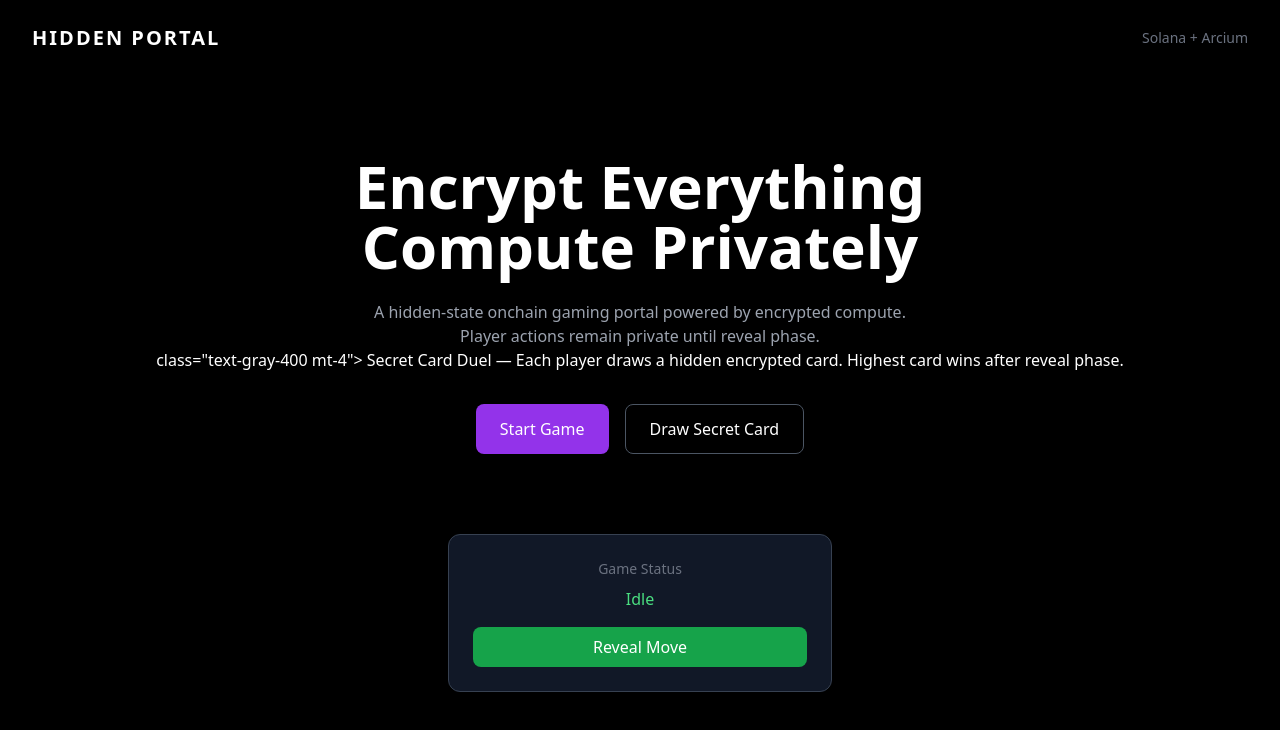
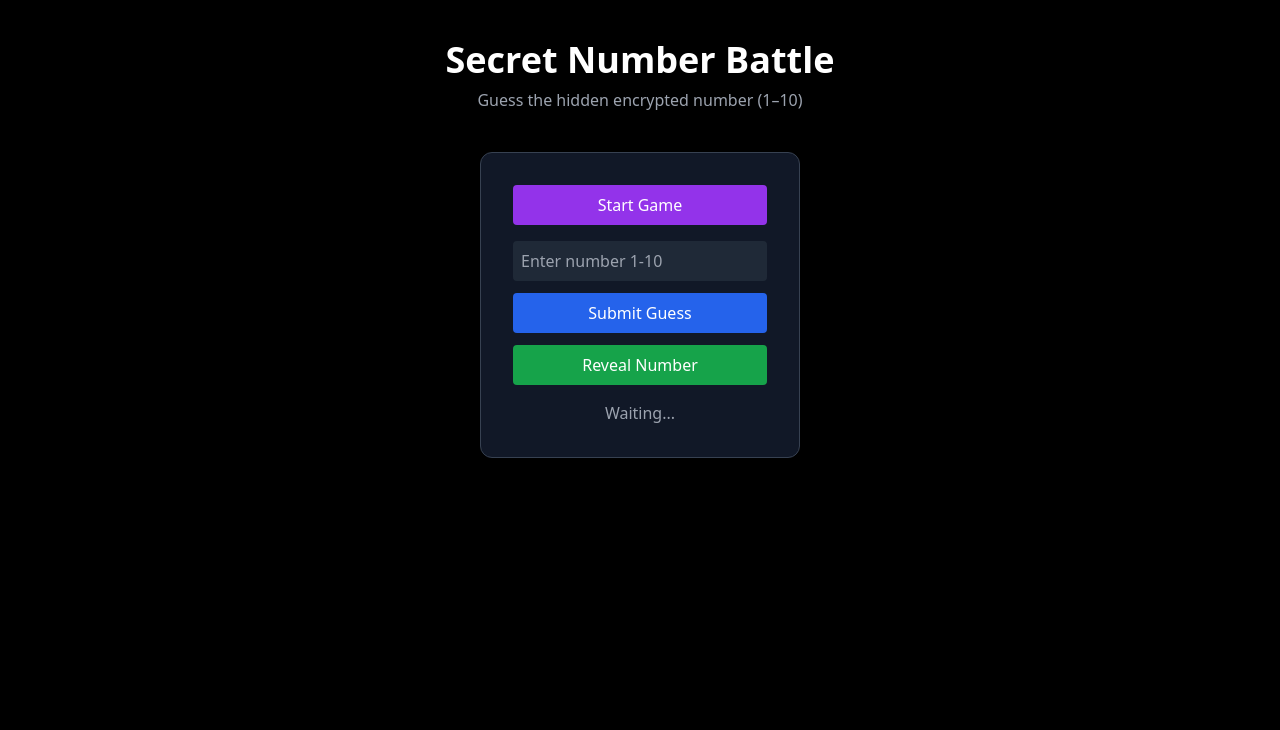
Before and after one commit to razzsandeep98/hidden-state-game, a plain HTML site: page frontend/index.html in a window 1280 px wide. Drawn offline with nearby package versions, Linux system fonts and the light colour scheme.

Commit message:
Update game title and enhance UI elements

```diff
--- a/frontend/index.html
+++ b/frontend/index.html
@@ -2,87 +2,78 @@
 <html lang="en">
 <head>
 <meta charset="UTF-8">
-<title>Encrypted Game Portal</title>
+<title>Secret Number Battle</title>
 <script src="https://cdn.tailwindcss.com"></script>
 </head>
 
-<body class="bg-black text-white min-h-screen">
+<body class="bg-black text-white min-h-screen flex flex-col items-center">
 
-<!-- NAVBAR -->
-<div class="flex justify-between items-center px-8 py-6">
-  <h1 class="text-xl font-semibold tracking-widest">HIDDEN PORTAL</h1>
-  <p class="text-gray-500 text-sm">Solana + Arcium</p>
-</div>
+<h1 class="text-4xl font-bold mt-10">Secret Number Battle</h1>
+<p class="text-gray-400 mt-2">Guess the hidden encrypted number (1–10)</p>
 
-<!-- HERO -->
-<div class="flex flex-col items-center text-center mt-20 px-4">
-  <h2 class="text-5xl md:text-6xl font-bold leading-tight">
-    Encrypt Everything <br>
-    Compute Privately
-  </h2>
+<div class="bg-gray-900 p-8 rounded-xl mt-10 w-80 text-center border border-gray-700">
 
-  <p class="text-gray-400 mt-6 max-w-xl">
-    A hidden-state onchain gaming portal powered by encrypted compute.
-    Player actions remain private until reveal phase.
-    </p>
+<button onclick="startGame()"
+class="bg-purple-600 px-4 py-2 rounded w-full mb-4">
+Start Game
+</button>
 
-  </p> class="text-gray-400 mt-4">
-Secret Card Duel — Each player draws a hidden encrypted card.
-Highest card wins after reveal phase.
-</p>
+<input id="guessInput" type="number" min="1" max="10"
+class="w-full p-2 rounded bg-gray-800 text-white mb-3"
+placeholder="Enter number 1-10">
 
+<button onclick="submitGuess()"
+class="bg-blue-600 px-4 py-2 rounded w-full mb-3">
+Submit Guess
+</button>
 
-  <div class="flex gap-4 mt-8">
-    <button onclick="startSession()"
-      class="bg-purple-600 hover:bg-purple-700 px-6 py-3 rounded-lg">
-      Start Game
-    </button>
+<button onclick="revealNumber()"
+class="bg-green-600 px-4 py-2 rounded w-full">
+Reveal Number
+</button>
 
-    <button onclick="encryptMove()"
-      class="border border-gray-600 px-6 py-3 rounded-lg hover:bg-gray-800">
-      Draw Secret Card
-    </button>
-  </div>
-</div>
+<p id="status" class="mt-4 text-gray-400">Waiting...</p>
 
-<!-- STATUS BOX -->
-<div class="mt-20 flex justify-center">
-  <div class="bg-gray-900 border border-gray-700 p-6 rounded-xl w-96 text-center">
-    <p class="text-gray-500 text-sm">Game Status</p>
-    <p id="status" class="mt-2 text-green-400">Idle</p>
-
-    <button onclick="revealMove()"
-      class="mt-4 bg-green-600 hover:bg-green-700 px-4 py-2 rounded-lg w-full">
-      Reveal Move
-    </button>
-  </div>
 </div>
 
 <script>
+let secret = null;
 let started = false;
-let card = null;
 
-function startSession(){
+function startGame(){
+  secret = Math.floor(Math.random()*10)+1;
   started = true;
-  document.getElementById("status").innerText = "Game Started";
+  document.getElementById("status").innerText = "Game Started • Number Encrypted";
 }
 
-function encryptMove(){
+function submitGuess(){
   if(!started){
     alert("Start game first");
     return;
   }
-  card = Math.floor(Math.random()*10)+1;
-  document.getElementById("status").innerText =
-    "Encrypted Card Stored";
+  const guess = document.getElementById("guessInput").value;
+  if(!guess){
+    alert("Enter number");
+    return;
+  }
+  document.getElementById("status").innerText = "Guess Stored Privately";
 }
 
-function revealMove(){
-  if(!card){
-    alert("Draw card first");
+function revealNumber(){
+  if(!started){
+    alert("Start game first");
     return;
   }
-  document.getElementById("status").innerText =
-    "Reveal Complete • Your Card: " + card;
+  const guess = document.getElementById("guessInput").value;
+  if(guess == secret){
+    document.getElementById("status").innerText =
+      "You Win! Secret Number: " + secret;
+  } else {
+    document.getElementById("status").innerText =
+      "You Lose! Secret Number: " + secret;
+  }
 }
 </script>
+
+</body>
+</html>
```
